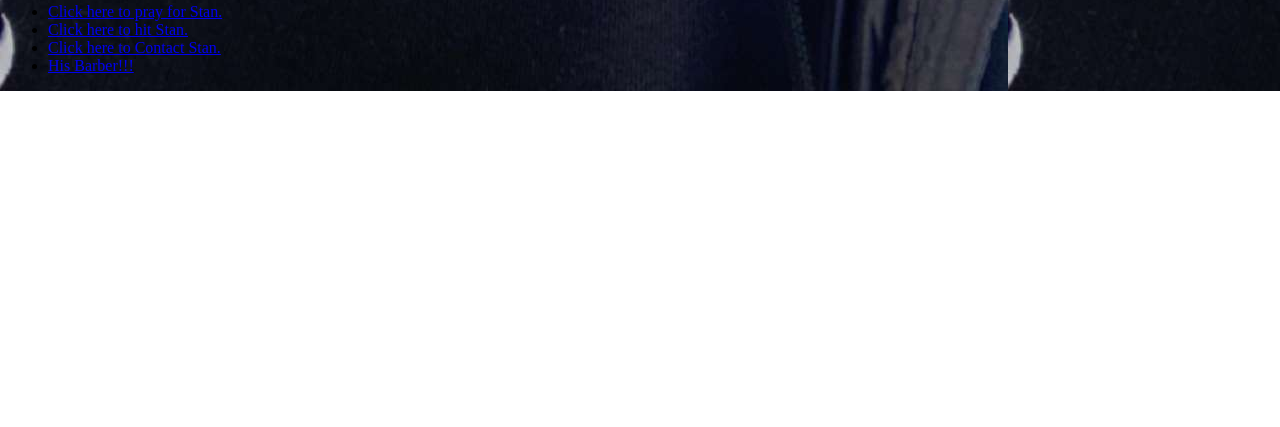
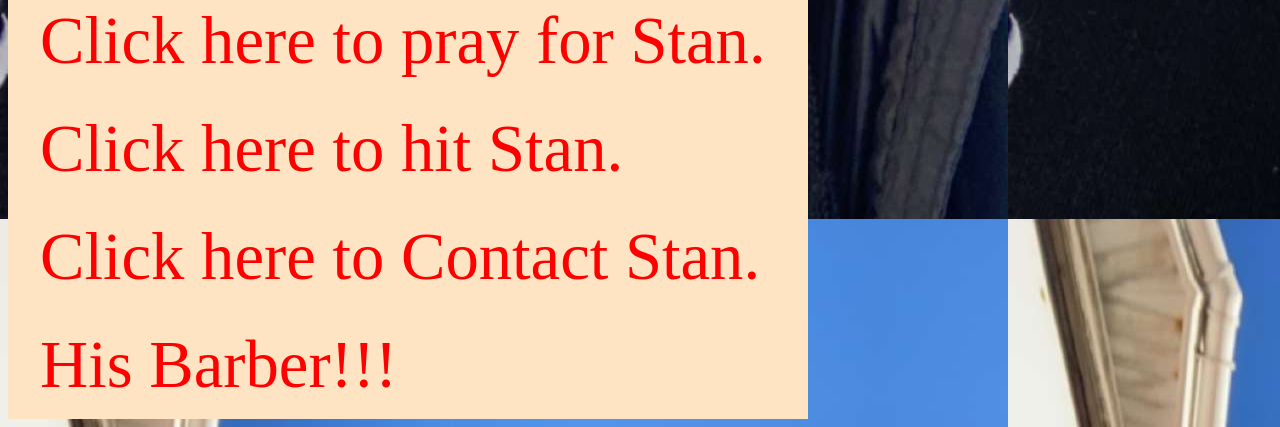
Before and after one commit to JacobHcomp/stan.github.io, a plain HTML site: page main.html in a window 1280 px wide. Shown: the part 6949-7376 px from the top of the page. Before the commit the page ends 7040 px from the top, so only its background shows below. Drawn offline with Linux system fonts and the light colour scheme.

Commit message:
Update main.css

```diff
--- a/main.css
+++ b/main.css
@@ -10,3 +10,24 @@ h1 {
 p {
   background-color: black;
 }
+
+ul {
+  list-style-type: none;
+  margin: 0;
+  padding: 0;
+  width: 800px;
+  background-color:bisque;
+}
+
+li a {
+  display: block;
+  color: rgb(255, 0, 0);
+  padding: 16px 32px;
+  text-decoration: solid;
+  font-size: 50pt
+}
+
+li a:hover {
+  background-color: #555;
+  color: white;
+}
```
